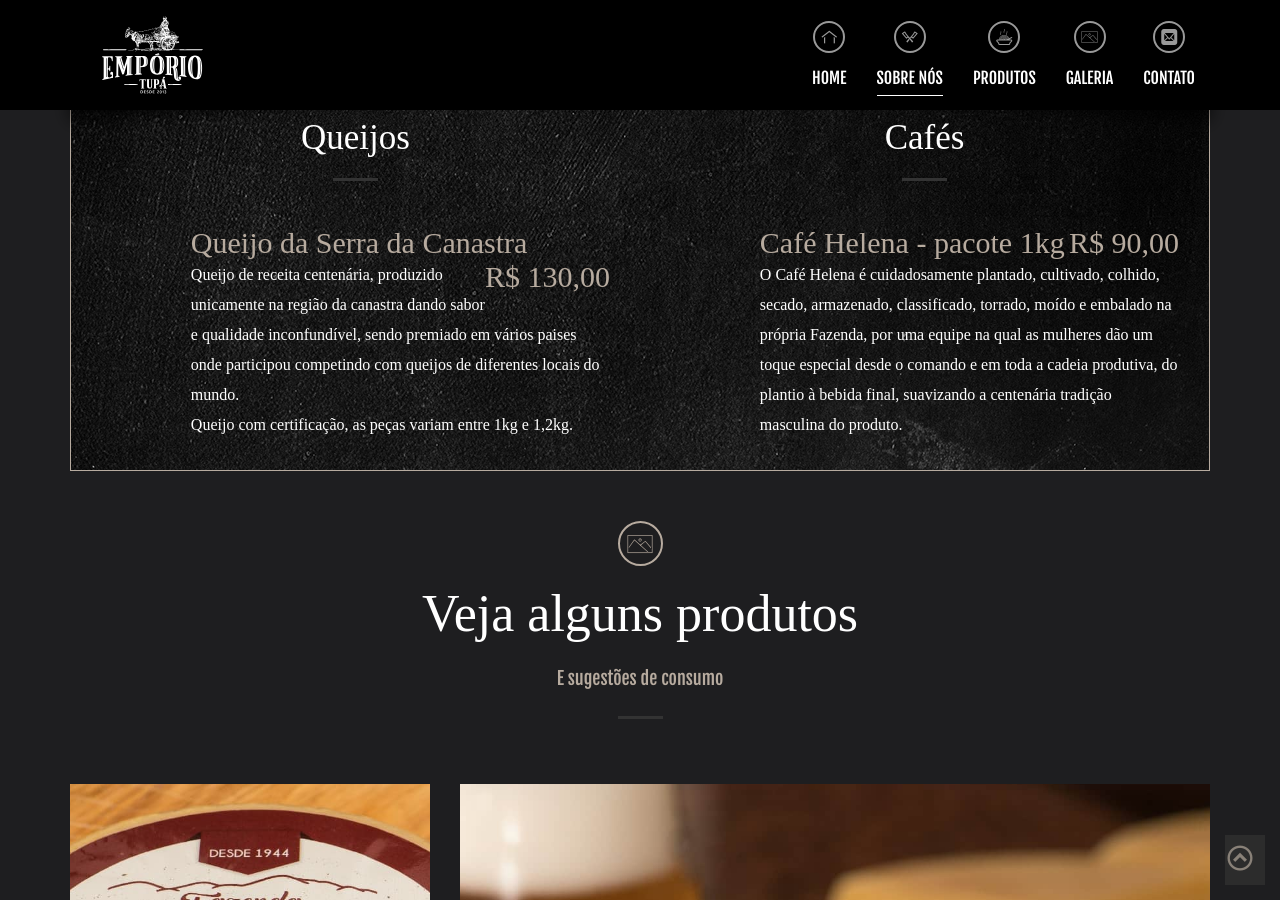
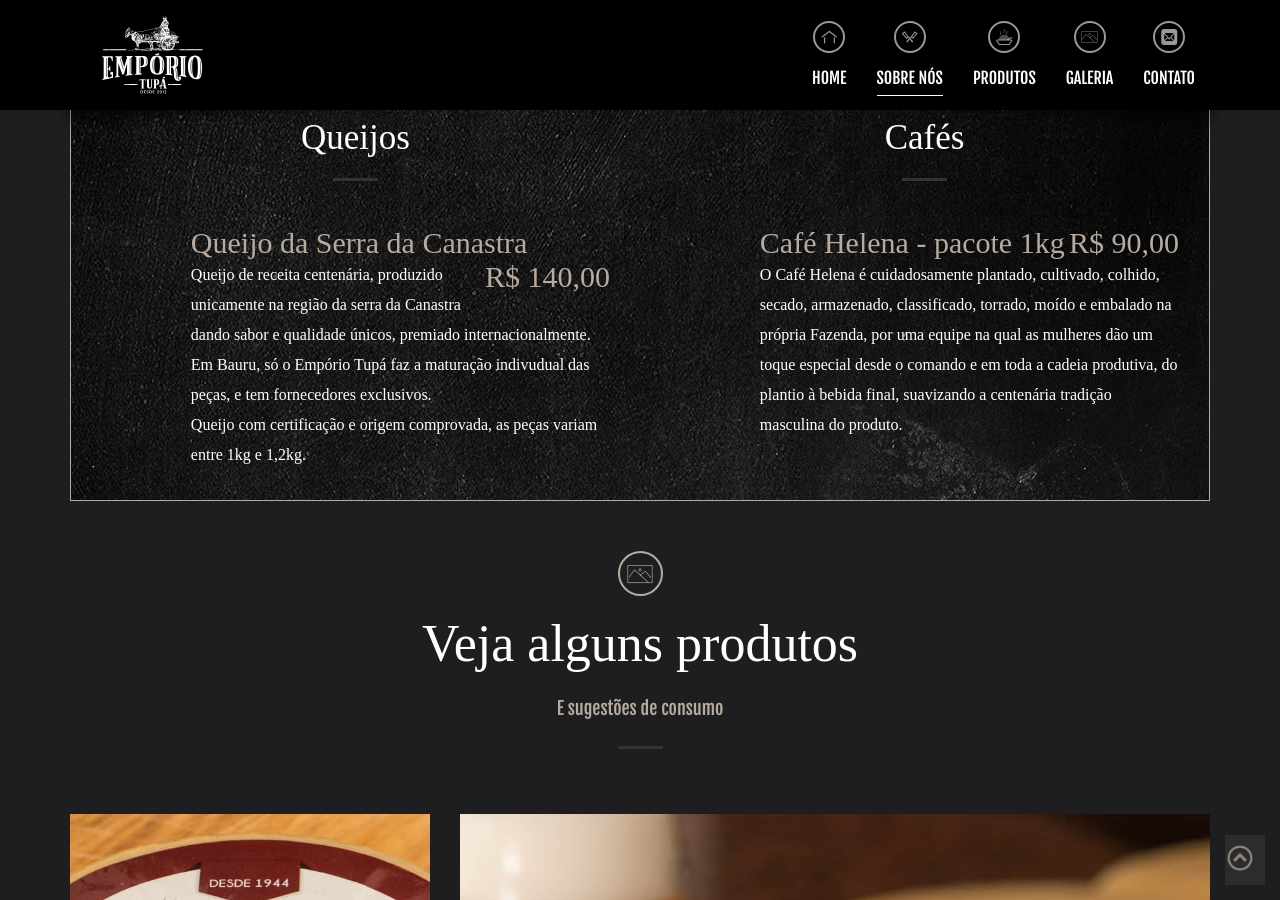
Before and after one commit to fmkoba/tupa, a Jekyll site: the page built from index.md, in a window 1280 px wide and 900 px high, scrolled down 2331 px. Built offline with Jekyll 4.4.1, drawn with Linux system fonts in a browser that asks for light colours; some web fonts are replaced.

Commit message:
altera valor e texto do queito

```diff
--- a/_layouts/base.html
+++ b/_layouts/base.html
@@ -117,8 +117,8 @@
                                          <!--    <i class="icon-sirloin"></i> -->
                                         </div>
                                         <div class="our-menu-food-desc col-md-10 col-xs-10">
-                                            <h4>Queijo da Serra da Canastra <!-- <i class="our-menu-food-new-offer icon-new-offer"></i> --> <span class="our-menu-food-price">R$ 130,00</span></h4>
-                                            <p class="text">Queijo de receita centenária, produzido unicamente na região da canastra dando sabor e qualidade inconfundível, sendo premiado em vários paises onde participou competindo com queijos de diferentes locais do mundo. <br> Queijo com certificação, as peças variam entre 1kg e 1,2kg.</p>
+                                            <h4>Queijo da Serra da Canastra <!-- <i class="our-menu-food-new-offer icon-new-offer"></i> --> <span class="our-menu-food-price">R$ 140,00</span></h4>
+                                            <p class="text">Queijo de receita centenária, produzido unicamente na região da serra da Canastra dando sabor e qualidade únicos, premiado internacionalmente. Em Bauru, só o Empório Tupá faz a maturação indivudual das peças, e tem fornecedores exclusivos.<br>Queijo com certificação e origem comprovada, as peças variam entre 1kg e 1,2kg.</p>
                                         </div>
                                     </li>
                                 </ul>
```
